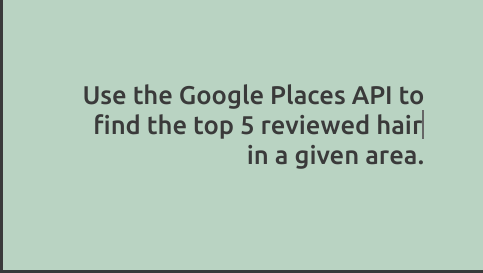
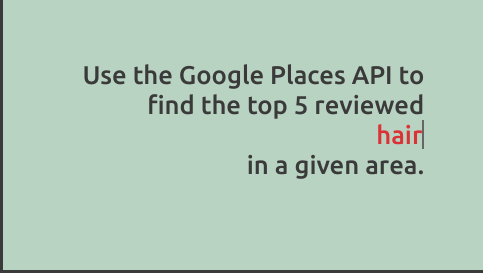
Before and after one commit to SandyWyper/mop-chop, a website: page index.html in a window 1280 px wide. Shown: the part 223-496 px from the top of the page, 0-483 px from the left. Drawn offline with Linux system fonts and the light colour scheme; some packages are replaced by stand-ins of ours.

Commit message:
Changed color of text widget in sub-title

```diff
--- a/high5.css
+++ b/high5.css
@@ -114,9 +114,9 @@
   background: var(--colorFive);
 }
 *::-webkit-scrollbar-thumb {
-  background-color: var(--colorFive);
+  background-color: var(--colorSix);
   border-radius: 20px;
-  border: 3px solid var(--colorFour);
+  border: 3px solid var(--colorSix);
 }
 /* Typography */
 h1 {
@@ -628,3 +628,6 @@
     opacity: 1;
   }
 }
+.txt-rotate {
+  color: #db3236;
+}
--- a/index.html
+++ b/index.html
@@ -16,8 +16,7 @@
             High-5!
           </h1>
           <h3>
-            Use the Google Places API to find the top 5 reviewed
-            <!-- <span id="business-type" style="color: #db3236;">caf&eacute;s</span> -->
+            Use the Google Places API to find the top 5 reviewed<br />
             <span
               class="txt-rotate"
               data-period="2000"
```
